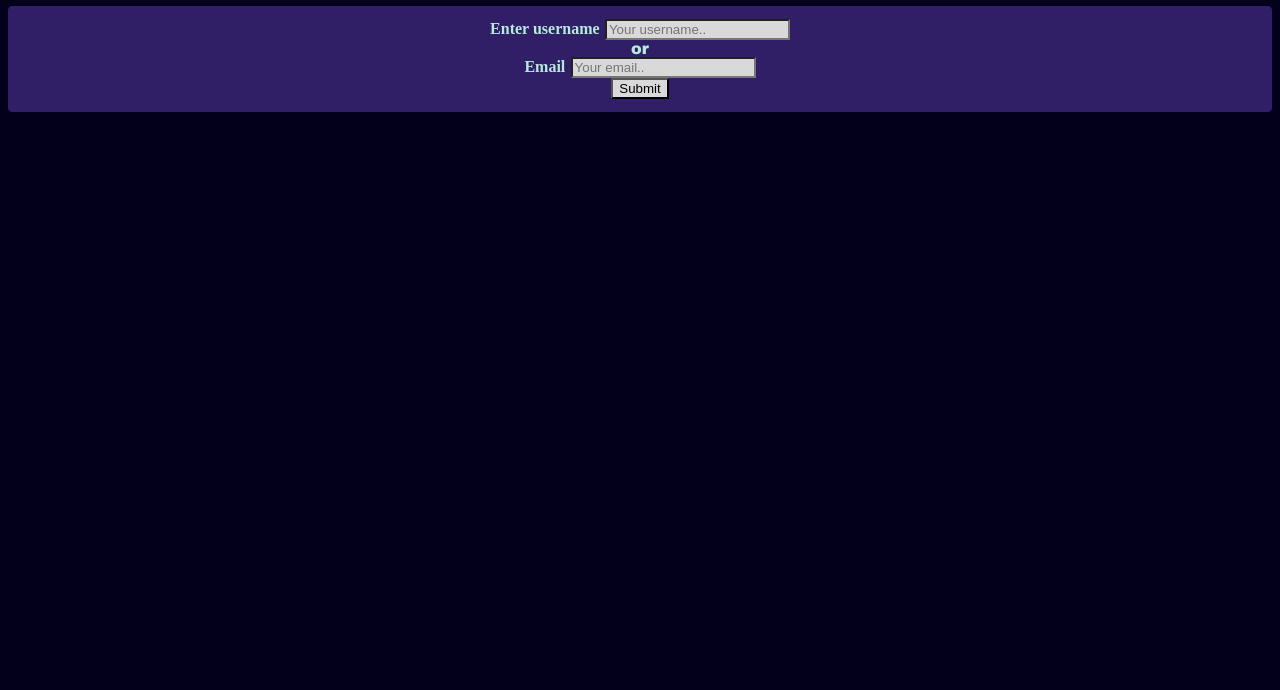
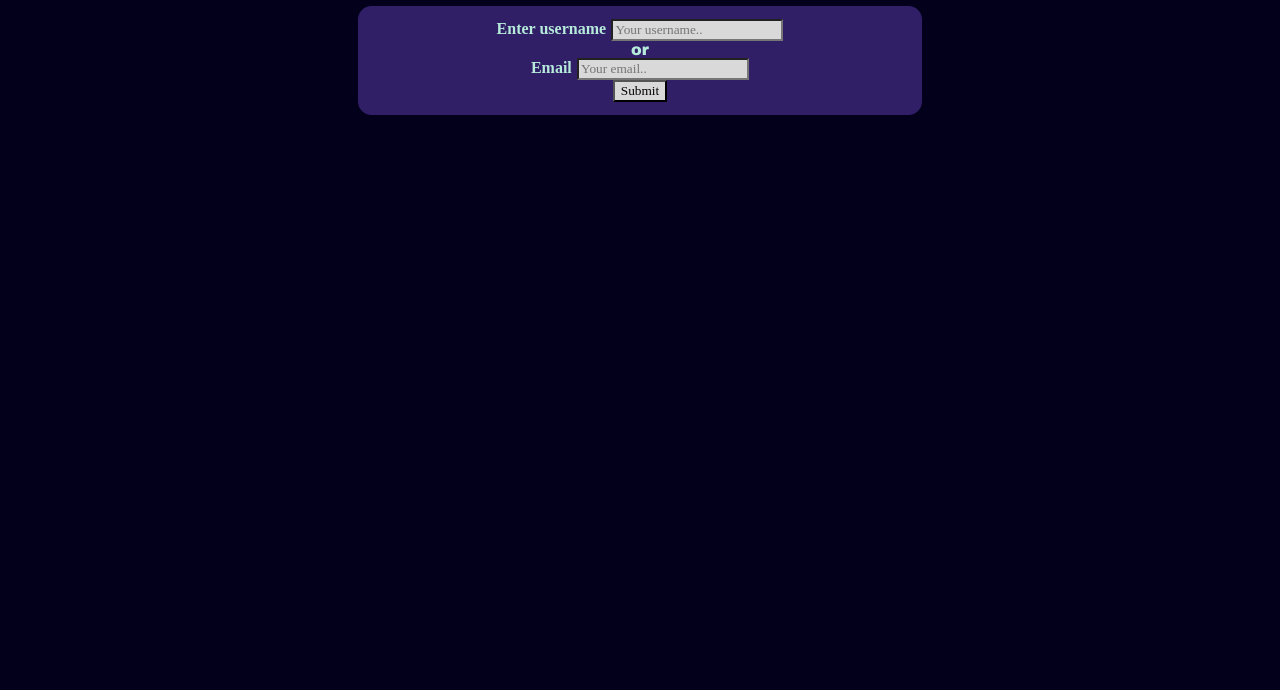
Before and after one commit to CristinaJoelle/Chickflix, a plain HTML site: page index.html in a window 1280 px wide. Shown: the part 110-800 px from the top of the page. Drawn offline with Linux system fonts and the light colour scheme.

Commit message:
edits to css

```diff
--- a/Assets/style.css
+++ b/Assets/style.css
@@ -15,10 +15,12 @@ b {
 }
 input {
   background-color: #d9d9d9;
+  font-family: arial hebrew;
 }
 form {
   border: 1px solid #301e67;
   background-color: #301e67;
-  border-radius: 4px;
+  border-radius: 13px;
   padding: 12px;
+  margin-inline: 350px;
 }
```
